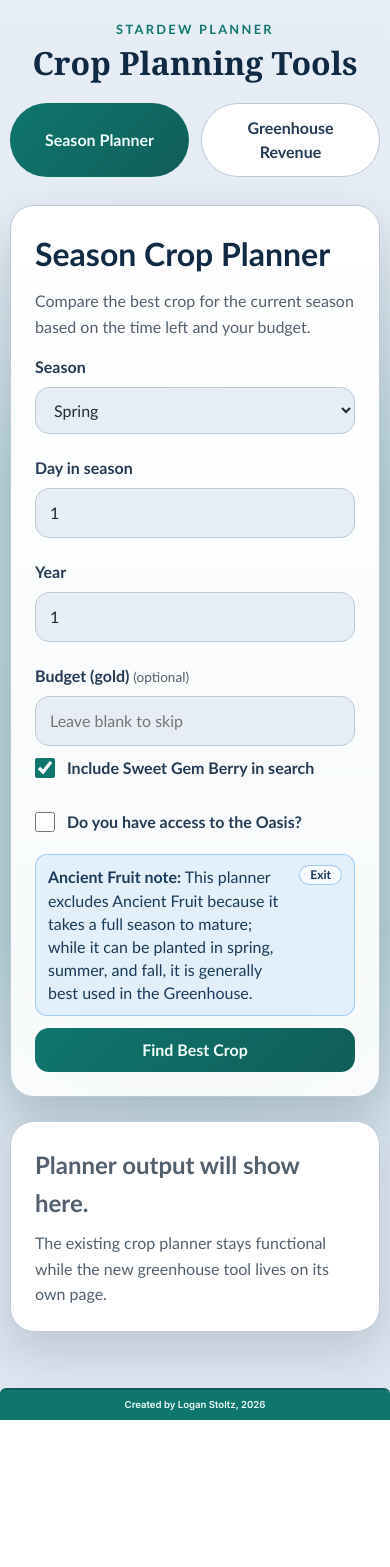
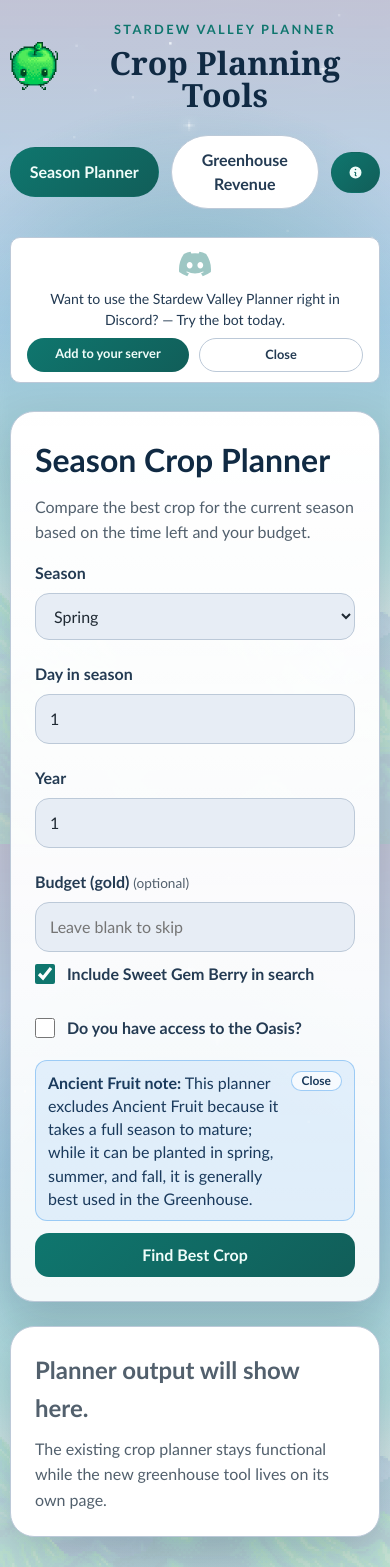
Before and after one commit to LoganStoltz/stardew-planner, a Vue app in the folder client/: page / in a window 390 px wide. Shown: the top 1567 px of the page. Before the commit the page ends 1420 px from the top, so only its background shows below. Built offline with nearby package versions, Linux system fonts and the light colour scheme.

Commit message:
big changes

```diff
--- a/client/src/App.vue
+++ b/client/src/App.vue
@@ -3,15 +3,41 @@
     <div class="shell">
       <header class="shell-header">
         <div class='heading'>
-          <p class="eyebrow">Stardew Planner</p>
-          <h1>Crop Planning Tools</h1>
+          <img src="/favicon.svg" alt="" class="mascot" aria-hidden="true" />
+          <div>
+            <p class="eyebrow">Stardew Valley Planner</p>
+            <h1>Crop Planning Tools</h1>
+          </div>
         </div>
 
         <nav class="nav-links" aria-label="Planner tools">
           <RouterLink to="/" class="nav-link">Season Planner</RouterLink>
           <RouterLink to="/greenhouse-revenue" class="nav-link">Greenhouse Revenue</RouterLink>
+          <button
+            class="tips-toggle"
+            :class="{ active: showTips }"
+            :aria-pressed="showTips"
+            :title="showTips ? 'Hide tips & promos' : 'Show tips & promos'"
+            @click="showTips = !showTips"
+          >
+            <span class="tips-toggle-icon" aria-hidden="true">
+              <svg xmlns="http://www.w3.org/2000/svg" viewBox="0 0 20 20" fill="currentColor">
+                <path fill-rule="evenodd" d="M18 10a8 8 0 1 1-16 0 8 8 0 0 1 16 0Zm-7-4a1 1 0 1 1-2 0 1 1 0 0 1 2 0ZM9 9a.75.75 0 0 0 0 1.5h.253a.25.25 0 0 1 .244.304l-.459 2.066A1.75 1.75 0 0 0 10.747 15H11a.75.75 0 0 0 0-1.5h-.253a.25.25 0 0 1-.244-.304l.459-2.066A1.75 1.75 0 0 0 9.253 9H9Z" clip-rule="evenodd" />
+              </svg>
+            </span>
+            <span class="tips-toggle-label">Extra Info</span>
+          </button>
         </nav>
       </header>
+
+      <div v-if="showTips && showDiscordPromo" class="discord-promo">
+        <svg class="discord-icon" xmlns="http://www.w3.org/2000/svg" viewBox="0 0 127.14 96.36" aria-hidden="true"><path d="M107.7 8.07A105.15 105.15 0 0 0 81.47 0a72.06 72.06 0 0 0-3.36 6.83 97.68 97.68 0 0 0-29.11 0A72.37 72.37 0 0 0 45.64 0a105.89 105.89 0 0 0-26.25 8.09C2.79 32.65-1.71 56.6.54 80.21a105.73 105.73 0 0 0 32.17 16.15 77.7 77.7 0 0 0 6.89-11.11 68.42 68.42 0 0 1-10.85-5.18c.91-.66 1.8-1.34 2.66-2a75.57 75.57 0 0 0 64.32 0c.87.71 1.76 1.39 2.66 2a68.68 68.68 0 0 1-10.87 5.19 77 77 0 0 0 6.89 11.1 105.25 105.25 0 0 0 32.19-16.14c2.64-27.38-4.51-51.11-18.9-72.15ZM42.45 65.69C36.18 65.69 31 60 31 53s5-12.74 11.43-12.74S54 46 53.89 53s-5.05 12.69-11.44 12.69Zm42.24 0C78.41 65.69 73.25 60 73.25 53s5-12.74 11.44-12.74S96.23 46 96.12 53s-5.04 12.69-11.43 12.69Z"/></svg>
+        <span>Want to use the Stardew Valley Planner right in Discord? &mdash; Try the bot today.</span>
+        <div class="discord-promo-buttons">
+          <a class="discord-link" href="https://discord.com/oauth2/authorize?client_id=1490764286249664552" target="_blank" rel="noopener noreferrer">Add to your server</a>
+          <button class="discord-promo-close" type="button" @click="showDiscordPromo = false" aria-label="Close Discord promotion">Close</button>
+        </div>
+      </div>
 
       <main>
         <RouterView />
@@ -24,6 +50,15 @@
 
 <script setup lang="js">
   import Footer from './Footer.vue';
+  import { ref, watch } from 'vue';
+  import { usePreferences } from './usePreferences.js';
+
+  const { showTips } = usePreferences();
+  const showDiscordPromo = ref(true);
+
+  watch(showTips, (val) => {
+    if (val) showDiscordPromo.value = true;
+  });
 </script>
 
 <style scoped>
@@ -34,7 +69,7 @@
 }
 
 .shell {
-  width: min(1100px, calc(100% - 32px));
+  width: min(1200px, calc(100% - 32px));
   margin: 0 auto;
   padding: 32px 0 56px;
   flex: 1;
@@ -43,9 +78,24 @@
 .shell-header {
   display: flex;
   justify-content: space-between;
-  align-items: flex-end;
+  align-items: center;
   gap: 24px;
   margin-bottom: 28px;
+  flex-wrap: nowrap;
+}
+
+.heading {
+  display: flex;
+  align-items: center;
+  gap: 12px;
+  flex-shrink: 0;
+}
+
+.mascot {
+  width: 60px;
+  height: 60px;
+  flex-shrink: 0;
+  image-rendering: pixelated;
 }
 
 .eyebrow {
@@ -93,6 +143,107 @@
   border-color: transparent;
 }
 
+.tips-toggle {
+  display: flex;
+  align-items: center;
+  justify-content: center;
+  gap: 6px;
+  padding: 12px 16px;
+  border: 1px solid var(--color-panel-border);
+  border-radius: 999px;
+  background: var(--color-panel);
+  color: var(--color-label);
+  font: inherit;
+  font-weight: 700;
+  cursor: pointer;
+  user-select: none;
+  white-space: nowrap;
+  flex: 0 0 auto;
+  transition: border-color 0.18s ease, background 0.18s ease, color 0.18s ease;
+}
+
+.tips-toggle:hover {
+  border-color: var(--color-accent);
+}
+
+.tips-toggle.active {
+  background: linear-gradient(135deg, var(--color-accent) 0%, var(--color-accent-strong) 100%);
+  border-color: transparent;
+  color: var(--color-accent-contrast);
+}
+
+.tips-toggle-icon {
+  display: flex;
+  align-items: center;
+}
+
+.tips-toggle-icon svg {
+  width: 15px;
+  height: 15px;
+}
+
+.discord-promo {
+  display: flex;
+  align-items: center;
+  gap: 10px;
+  padding: 10px 16px;
+  margin-bottom: 28px;
+  background: var(--color-panel);
+  border: 1px solid var(--color-panel-border);
+  border-radius: 10px;
+  font-size: 0.88rem;
+  color: var(--color-label);
+  flex-wrap: wrap;
+}
+
+.discord-icon {
+  width: 20px;
+  height: 20px;
+  flex-shrink: 0;
+  fill: var(--color-accent);
+}
+
+.discord-link {
+  margin-left: auto;
+  padding: 6px 14px;
+  border-radius: 999px;
+  background: linear-gradient(135deg, var(--color-accent) 0%, var(--color-accent-strong) 100%);
+  color: var(--color-accent-contrast);
+  font-weight: 700;
+  font-size: 0.8rem;
+  text-decoration: none;
+  white-space: nowrap;
+  transition: opacity 0.15s ease;
+}
+
+.discord-link:hover {
+  opacity: 0.85;
+}
+
+.discord-promo-buttons {
+  display: contents;
+}
+
+.discord-promo-close {
+  flex: 0 0 auto;
+  border: 1px solid var(--color-panel-border);
+  background: var(--color-panel);
+  color: var(--color-label);
+  border-radius: 999px;
+  padding: 6px 14px;
+  margin: 0;
+  font: inherit;
+  font-size: 0.8rem;
+  font-weight: 700;
+  white-space: nowrap;
+  cursor: pointer;
+  transition: background 0.15s ease;
+}
+
+.discord-promo-close:hover {
+  background: var(--color-surface);
+}
+
 @media (max-width: 720px) {
   .shell {
     width: min(100% - 20px, 1100px);
@@ -106,13 +257,19 @@
 
   .heading {
     text-align: center;
+    justify-content: center;
+  }
+
+  .mascot {
+    width: 48px;
+    height: 48px;
   }
 
   .nav-links {
     justify-content: center;
     gap: 12px;
     flex-direction: row;
-    align-items: stretch;
+    align-items: center;
   }
 
   .nav-link {
@@ -122,5 +279,36 @@
     align-items: center;
     justify-content: center;
   }
+
+  .tips-toggle-label {
+    display: none;
+  }
+
+  .discord-icon {
+    width: 32px;
+    height: 32px;
+    opacity: 0.4;
+  }
+
+  .discord-promo {
+    flex-direction: column;
+    align-items: center;
+    text-align: center;
+    gap: 8px;
+  }
+
+  .discord-promo-buttons {
+    display: flex;
+    gap: 10px;
+    width: 100%;
+  }
+
+  .discord-link,
+  .discord-promo-close {
+    margin-left: 0;
+    flex: 1 1 0;
+    text-align: center;
+    justify-content: center;
+  }
 }
 </style>
--- a/client/src/Footer.vue
+++ b/client/src/Footer.vue
@@ -1,6 +1,12 @@
 <template>
   <footer class="footer">
-    <p>Created by Logan Stoltz, 2026</p>
+    <div class="footer-inner">
+      <span class="footer-brand">Stardew Valley Planner</span>
+      <span class="footer-divider" aria-hidden="true">·</span>
+      <span class="footer-credit">Created by Logan Stoltz</span>
+      <span class="footer-divider" aria-hidden="true">·</span>
+      <span class="footer-year">2026</span>
+    </div>
   </footer>
 </template>
 
@@ -8,50 +14,50 @@
 </script>
 
 <style scoped>
-@import url('https://fonts.googleapis.com/css2?family=Inter:wght@400;600;800&display=swap');
-
 .footer {
-  font-family: 'Inter', sans-serif;
-  background: var(--color-accent);
-  border-top: 2px solid var(--color-accent-strong);
-  border-radius: 6px 6px 0 0;
+  background: rgba(15, 118, 110, 0.35);
+  backdrop-filter: blur(8px);
+  -webkit-backdrop-filter: blur(8px);
+  border-top: 1px solid rgba(15, 118, 110, 0.4);
+  border-radius: 8px 8px 0 0;
   width: 100%;
-  height: 2rem;
-  display: flex;
-  flex-direction: column;
-  justify-content: center;
-  align-items: center;
-  gap: 4px;
-  padding: 0 16px;
-  z-index: 1000;
+  padding: 14px 24px;
 }
 
-p {
-  color: var(--color-accent-contrast);
-  font-size: large;
-  font-weight: 600;
-  line-height: 1.2;
-  margin: 0;
-  text-align: center;
+.footer-inner {
+  display: flex;
+  align-items: center;
+  justify-content: center;
+  flex-wrap: wrap;
+  gap: 8px;
+  font-family: 'Trebuchet MS', 'Segoe UI', sans-serif;
+  font-size: 0.85rem;
+  color: var(--color-text-muted);
 }
 
-@media (max-width: 930px) {
-  .footer {
-    padding: 0rem;
-  }
+.footer-brand {
+  font-weight: 700;
+  letter-spacing: 0.03em;
+}
 
-  p {
-    font-size: 0.8rem;
-  }
+.footer-credit,
+.footer-year {
+  font-weight: 400;
+  opacity: 0.85;
+}
+
+.footer-divider {
+  opacity: 0.5;
 }
 
 @media (max-width: 499px) {
-  .footer {
-    padding: 0rem;
+  .footer-divider {
+    display: none;
   }
 
-  p {
-    font-size: 0.6rem;
+  .footer-inner {
+    flex-direction: column;
+    gap: 2px;
   }
 }
 </style>
--- a/client/src/pages/CropPlannerPage.vue
+++ b/client/src/pages/CropPlannerPage.vue
@@ -1,5 +1,8 @@
 <script setup>
 import { ref } from 'vue'
+import { usePreferences } from '../usePreferences.js'
+
+const { showTips } = usePreferences()
 
 const API_BASE_URL = 'https://api.stardewvalleyplanner.com'
 
@@ -94,7 +97,7 @@ async function fetchData() {
         <label for="oasis-access">Do you have access to the Oasis?</label>
       </div>
 
-      <div v-if="showAncientFruitNote" class="ancient-fruit-note">
+      <div v-if="showTips && showAncientFruitNote" class="ancient-fruit-note">
         <p><strong>Ancient Fruit note:</strong> This planner excludes Ancient Fruit because it takes a full season to mature; while it can be planted in spring, summer, and fall, it is generally best used in the Greenhouse.</p>
         <button
           class="ancient-fruit-note-close"
@@ -102,7 +105,7 @@ async function fetchData() {
           @click="showAncientFruitNote = false"
           aria-label="Close Ancient Fruit note"
         >
-          Exit
+          Close
         </button>
       </div>
 
--- a/client/src/pages/GreenhouseRevenuePage.vue
+++ b/client/src/pages/GreenhouseRevenuePage.vue
@@ -1,5 +1,8 @@
 <script setup>
 import { onMounted, onUnmounted, ref } from 'vue'
+import { usePreferences } from '../usePreferences.js'
+
+const { showTips } = usePreferences()
 
 const API_BASE_URL = 'https://api.stardewvalleyplanner.com'
 
@@ -182,7 +185,7 @@ function formatAbsoluteGold(value) {
         </select>
       </div>
 
-      <div v-if="showGreenhouseTip" class="greenhouse-tip">
+      <div v-if="showTips && showGreenhouseTip" class="greenhouse-tip">
         <p><strong>Quality tip:</strong> Crop quality is not guaranteed. Higher quality selections provide a rough estimate for better crops, while regular quality shows the lowest possible profit.</p>
         <button
           class="greenhouse-tip-close"
@@ -190,7 +193,7 @@ function formatAbsoluteGold(value) {
           @click="showGreenhouseTip = false"
           aria-label="Close quality tip"
         >
-          Exit
+          Close
         </button>
       </div>
 
--- a/client/src/style.css
+++ b/client/src/style.css
@@ -20,6 +20,13 @@
   background:
     radial-gradient(circle at center, rgba(15, 118, 110, 0.2) 0%, rgba(15, 118, 110, 0.2) 40%, transparent 70%),
     linear-gradient(180deg, var(--color-surface) 0%, var(--color-surface-soft) 100%);
+  background-image:
+    radial-gradient(circle at center, rgba(15, 118, 110, 0.2) 0%, rgba(15, 118, 110, 0.2) 40%, transparent 70%),
+    linear-gradient(180deg, rgba(231, 237, 245, 0.82) 0%, rgba(220, 229, 240, 0.82) 100%),
+    url('/src/assets/stardewbg.png');
+  background-size: auto, auto, cover;
+  background-position: center, center, center;
+  background-attachment: fixed, fixed, fixed;
   font-synthesis: none;
   text-rendering: optimizeLegibility;
   -webkit-font-smoothing: antialiased;
--- /dev/null
+++ b/client/src/usePreferences.js
@@ -0,0 +1,14 @@
+import { ref, watch } from 'vue'
+
+const STORAGE_KEY = 'stardew-planner-show-tips'
+
+const stored = localStorage.getItem(STORAGE_KEY)
+const showTips = ref(stored === null ? true : stored === 'true')
+
+watch(showTips, (val) => {
+  localStorage.setItem(STORAGE_KEY, String(val))
+})
+
+export function usePreferences() {
+  return { showTips }
+}
```
Also changed, not shown: client/src/assets/stardewbg.png (added).
